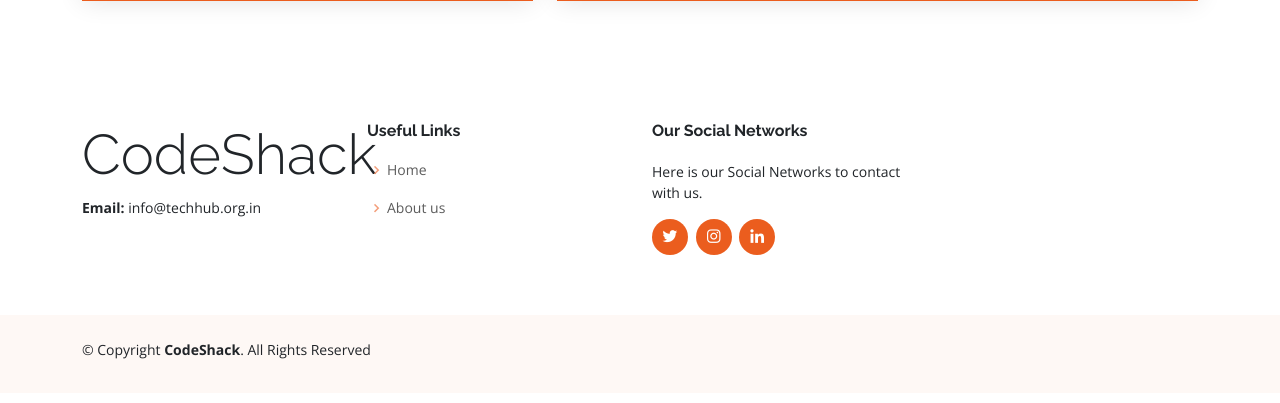
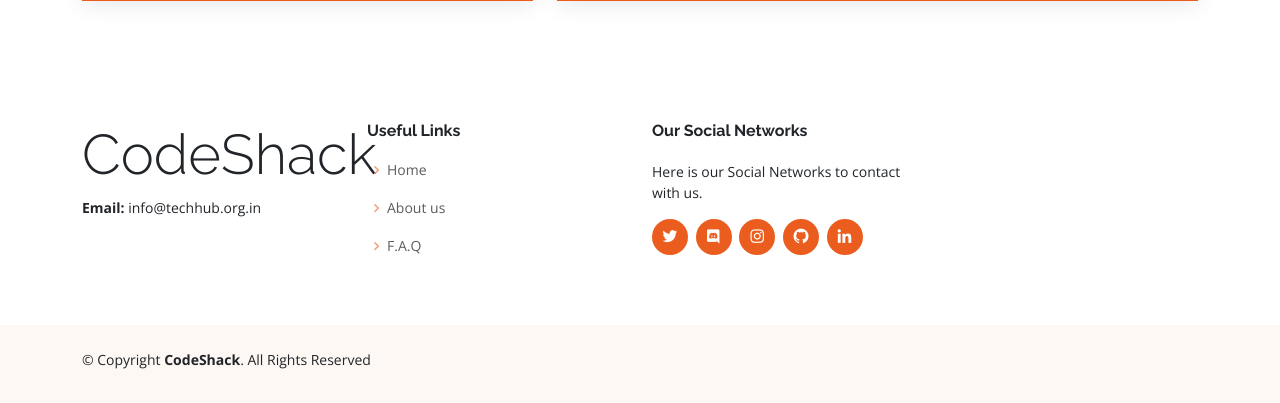
Before and after one commit to techhub-community/csoc_platform, a Django app: template templates/index.html in a window 1280 px wide. Shown: the part 5286-5689 px from the top of the page. Before the commit the page ends 5645 px from the top, so only its background shows below. Run offline with Django 3.2, Linux system fonts and the light colour scheme; the template is opened without the code that fills it, so the values that code supplies are empty; some libraries are stand-ins or nearby versions.

Commit message:
Discord and Github is added

```diff
--- a/templates/index.html
+++ b/templates/index.html
@@ -623,7 +623,7 @@
             <!-- <p>
               Sir MVIT <br><br> -->
               <!-- <strong>Phone:</strong> +1 5589 55488 55<br> -->
-              <strong>Email:</strong> info@techhub.org.in<br>
+              <strong>Email: </strong>info@techhub.org.in<br>
             </p>
           </div>
 
@@ -632,7 +632,7 @@
             <ul>
               <li><i class="bx bx-chevron-right"></i> <a href="#">Home</a></li>
               <li><i class="bx bx-chevron-right"></i> <a href="#about2">About us</a></li>
-              <!-- <li><i class="bx bx-chevron-right"></i> <a href="#">Timeline</a></li> -->
+              <li><i class="bx bx-chevron-right"></i> <a href="#faq">F.A.Q</a></li>
                <!--<li><i class="bx bx-chevron-right"></i> <a href="#">Terms of service</a></li>
               <li><i class="bx bx-chevron-right"></i> <a href="#">Privacy policy</a></li> -->
             </ul>
@@ -654,9 +654,9 @@
             <p>Here is our Social Networks to contact with us.</p>
             <div class="social-links mt-3">
               <a href="https://twitter.com/_techhub?t=KZgthBRrNt7t0nzc-swPmw&s=08" class="twitter"><i class="bx bxl-twitter"></i></a>
-              <!-- <a href="#" class="facebook"><i class="bx bxl-facebook"></i></a> -->
+              <a href="https://discord.com/channels/814219041614594078/820179791293841430" class="discord"><i class="bx bxl-discord"></i></a>
               <a href="https://instagram.com/techhub_community?igshid=MzRlODBiNWFlZA==" class="instagram"><i class="bx bxl-instagram"></i></a>
-              <!-- <a href="#" class="instagram"><i class="bx bxl-instagram"></i></a> -->
+              <a href="https://github.com/techhub-community" class="github"><i class="bx bxl-github"></i></a>
               <!-- <a href="#" class="google-plus"><i class="bx bxl-skype"></i></a> -->
               <a href="https://www.linkedin.com/company/techhub-community/" class="linkedin"><i class="bx bxl-linkedin"></i></a>
             </div>
```
